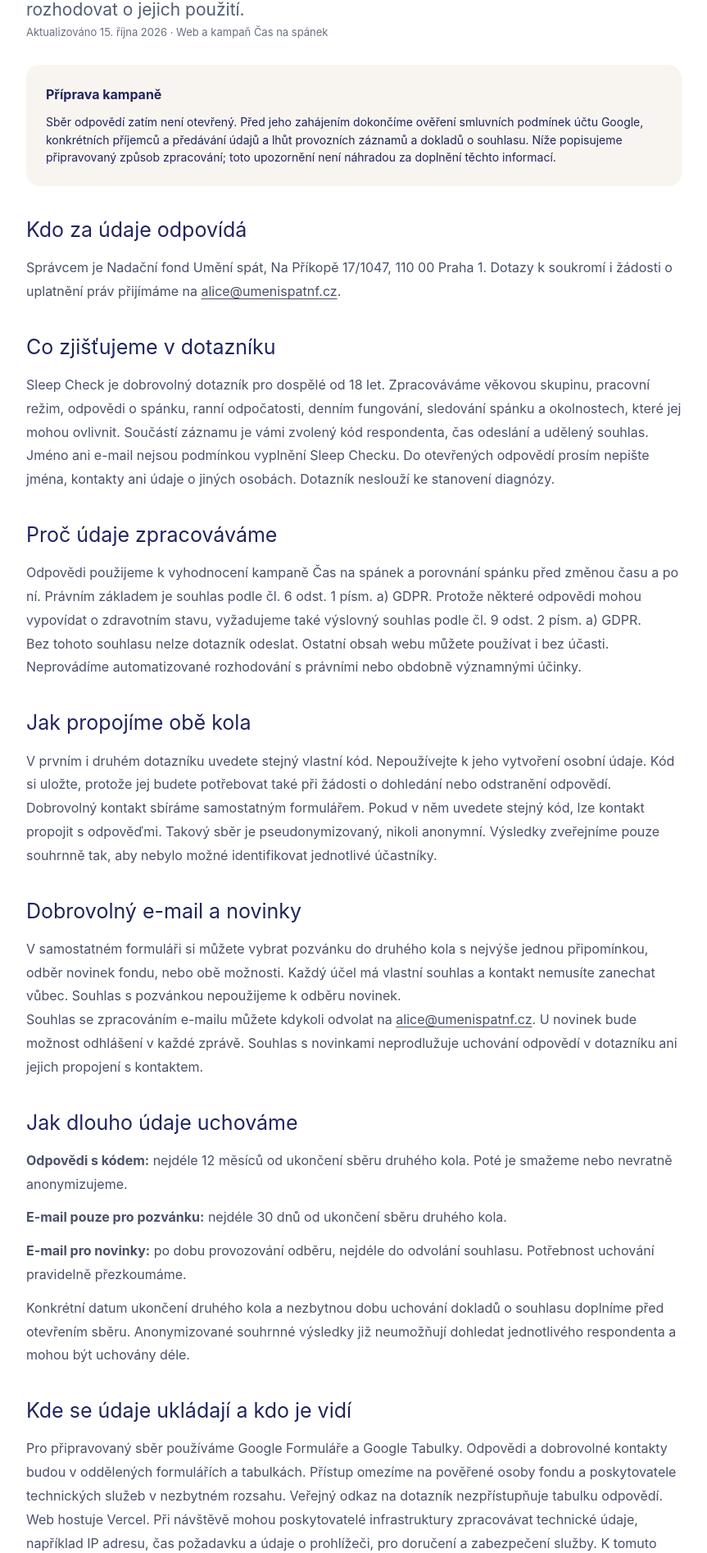
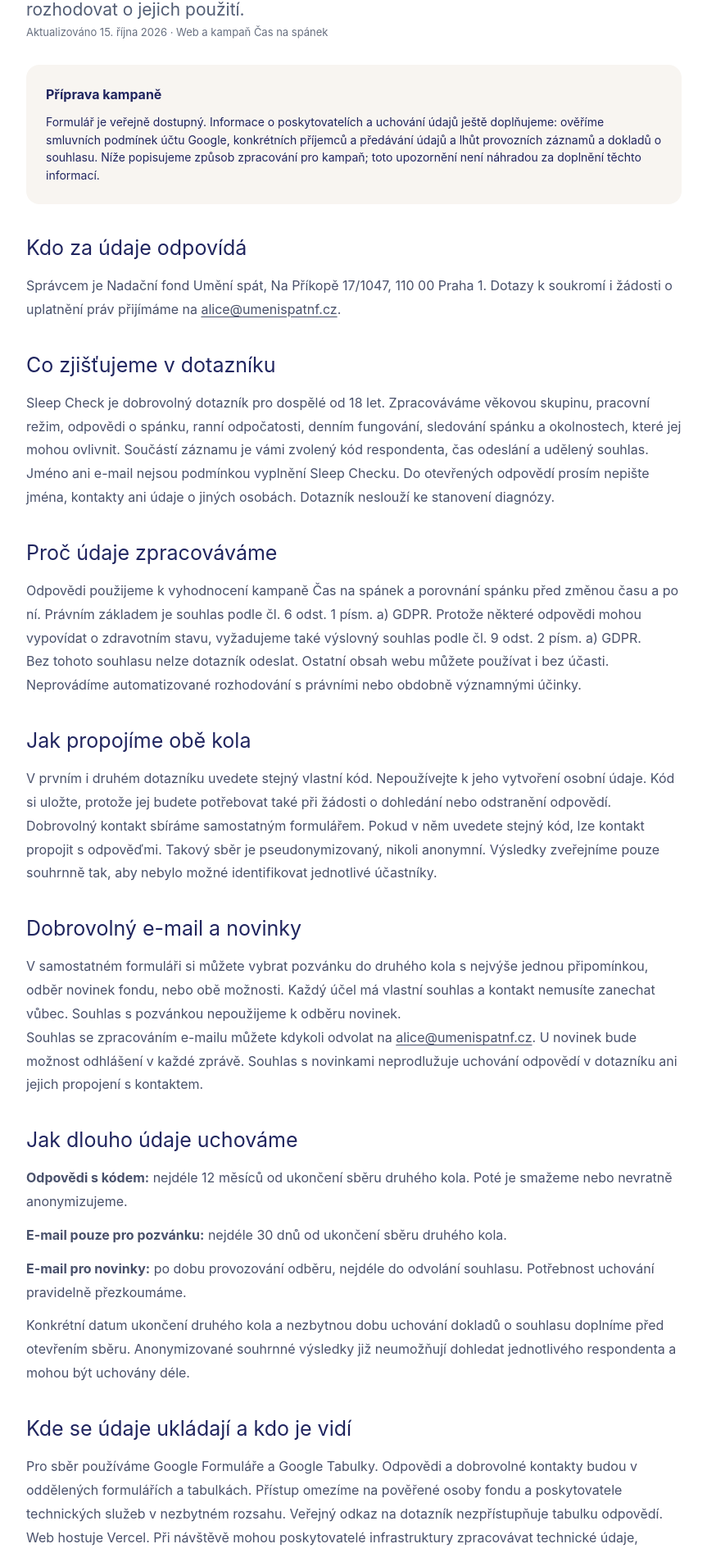
Before and after one commit to julizizala/umenispat, a Next.js app: page /ochrana-osobnich-udaju in a window 1280 px wide. Shown: the part 388-2282 px from the top of the page at 82% size, without its empty margins (208-1071 px from the left). Built offline with nearby package versions, Linux system fonts and the light colour scheme.

Commit message:
Update campaign for publicly accessible Google questionnaire

```diff
--- a/src/app/Kampancasnaspanek/google-sleep-check.tsx
+++ b/src/app/Kampancasnaspanek/google-sleep-check.tsx
@@ -7,7 +7,7 @@ export default function GoogleSleepCheck() {
     <p className="eyebrow">SLEEP CHECK · 1. KOLO</p>
     <h2>Chvilka pro váš spánek.</h2>
     <p>Dotazník a odpovědi spravuje Nadační fond Umění spát prostřednictvím Google Formulářů. Dobrovolný kontakt můžete zanechat v samostatném formuláři, na který se dostanete po dokončení dotazníku.</p>
-    <div className="sleep-instruction"><strong>Formulář zatím není zveřejněný.</strong> Před otevřením sběru dokončíme kontrolu dotazníku a informací o zpracování údajů. Do té doby může Google zobrazit oznámení, že formulář není dostupný.</div>
+
     <p>Pro obě kola použijte stejný vlastní kód podle pokynů ve formuláři a uložte si jej.</p>
     <p><Link href="/ochrana-osobnich-udaju" style={{ textDecoration: "underline", textUnderlineOffset: 4 }}>Jak zpracováváme vaše údaje</Link></p>
     <div className="sleep-google-load"><p>Dotazník se otevře v nové kartě, kde jej pohodlně vyplníte.</p><a href={formUrl} target="_blank" rel="noopener noreferrer" className="button sleep-primary">Vyplnit dotazník <span aria-hidden="true">↗</span></a></div>
--- a/src/app/Kampancasnaspanek/page.tsx
+++ b/src/app/Kampancasnaspanek/page.tsx
@@ -8,12 +8,11 @@ import "./sleep-check.css";
 export const metadata: Metadata = {
   title: "Čas na spánek · Sleep Check | Umění spát",
   description: "Krátké zastavení u vašeho spánku před změnou času.",
-  robots: { index: false, follow: false },
+  robots: { index: true, follow: true },
 };
 
 export default function CampaignPage() {
   return <main className="sleep-page">
-    <div className="sleep-preview">Dotazník připravujeme · Sběr odpovědí ještě není otevřený.</div>
     <header className="header sleep-header">
       <Link href="/" className="logo" aria-label="Umění spát – domů"><Image src="/images/logo.png" alt="Nadační fond Umění spát" width={260} height={93} priority /></Link>
       <Link className="sleep-back" href="/#aktuality">← Zpět na aktuality</Link>
--- a/src/app/ochrana-osobnich-udaju/page.tsx
+++ b/src/app/ochrana-osobnich-udaju/page.tsx
@@ -16,14 +16,14 @@ export default function PrivacyPage() {
       <p className="eyebrow">SOUKROMÍ A DŮVĚRA</p><h1>Jak zpracováváme vaše údaje</h1>
       <p className={styles.lead}>Chceme, abyste věděli, co nám sdělujete, proč údaje potřebujeme a jak můžete rozhodovat o jejich použití.</p>
       <p className={styles.date}>Aktualizováno 15. října 2026 · Web a kampaň Čas na spánek</p>
-      <aside className={styles.notice}><strong>Příprava kampaně</strong><p>Sběr odpovědí zatím není otevřený. Před jeho zahájením dokončíme ověření smluvních podmínek účtu Google, konkrétních příjemců a předávání údajů a lhůt provozních záznamů a dokladů o souhlasu. Níže popisujeme připravovaný způsob zpracování; toto upozornění není náhradou za doplnění těchto informací.</p></aside>
+      <aside className={styles.notice}><strong>Příprava kampaně</strong><p>Formulář je veřejně dostupný. Informace o poskytovatelích a uchování údajů ještě doplňujeme: ověříme smluvních podmínek účtu Google, konkrétních příjemců a předávání údajů a lhůt provozních záznamů a dokladů o souhlasu. Níže popisujeme způsob zpracování pro kampaň; toto upozornění není náhradou za doplnění těchto informací.</p></aside>
       <section><h2>Kdo za údaje odpovídá</h2><p>Správcem je Nadační fond Umění spát, Na Příkopě 17/1047, 110 00 Praha 1. Dotazy k soukromí i žádosti o uplatnění práv přijímáme na <a href="mailto:alice@umenispatnf.cz">alice@umenispatnf.cz</a>.</p></section>
       <section><h2>Co zjišťujeme v dotazníku</h2><p>Sleep Check je dobrovolný dotazník pro dospělé od 18 let. Zpracováváme věkovou skupinu, pracovní režim, odpovědi o spánku, ranní odpočatosti, denním fungování, sledování spánku a okolnostech, které jej mohou ovlivnit. Součástí záznamu je vámi zvolený kód respondenta, čas odeslání a udělený souhlas.</p><p>Jméno ani e-mail nejsou podmínkou vyplnění Sleep Checku. Do otevřených odpovědí prosím nepište jména, kontakty ani údaje o jiných osobách. Dotazník neslouží ke stanovení diagnózy.</p></section>
       <section><h2>Proč údaje zpracováváme</h2><p>Odpovědi použijeme k vyhodnocení kampaně Čas na spánek a porovnání spánku před změnou času a po ní. Právním základem je souhlas podle čl. 6 odst. 1 písm. a) GDPR. Protože některé odpovědi mohou vypovídat o zdravotním stavu, vyžadujeme také výslovný souhlas podle čl. 9 odst. 2 písm. a) GDPR.</p><p>Bez tohoto souhlasu nelze dotazník odeslat. Ostatní obsah webu můžete používat i bez účasti. Neprovádíme automatizované rozhodování s právními nebo obdobně významnými účinky.</p></section>
       <section><h2>Jak propojíme obě kola</h2><p>V prvním i druhém dotazníku uvedete stejný vlastní kód. Nepoužívejte k jeho vytvoření osobní údaje. Kód si uložte, protože jej budete potřebovat také při žádosti o dohledání nebo odstranění odpovědí.</p><p>Dobrovolný kontakt sbíráme samostatným formulářem. Pokud v něm uvedete stejný kód, lze kontakt propojit s odpověďmi. Takový sběr je pseudonymizovaný, nikoli anonymní. Výsledky zveřejníme pouze souhrnně tak, aby nebylo možné identifikovat jednotlivé účastníky.</p></section>
       <section><h2>Dobrovolný e-mail a novinky</h2><p>V samostatném formuláři si můžete vybrat pozvánku do druhého kola s nejvýše jednou připomínkou, odběr novinek fondu, nebo obě možnosti. Každý účel má vlastní souhlas a kontakt nemusíte zanechat vůbec. Souhlas s pozvánkou nepoužijeme k odběru novinek.</p><p>Souhlas se zpracováním e-mailu můžete kdykoli odvolat na <a href="mailto:alice@umenispatnf.cz">alice@umenispatnf.cz</a>. U novinek bude možnost odhlášení v každé zprávě. Souhlas s novinkami neprodlužuje uchování odpovědí v dotazníku ani jejich propojení s kontaktem.</p></section>
       <section><h2>Jak dlouho údaje uchováme</h2><ul><li><strong>Odpovědi s kódem:</strong> nejdéle 12 měsíců od ukončení sběru druhého kola. Poté je smažeme nebo nevratně anonymizujeme.</li><li><strong>E-mail pouze pro pozvánku:</strong> nejdéle 30 dnů od ukončení sběru druhého kola.</li><li><strong>E-mail pro novinky:</strong> po dobu provozování odběru, nejdéle do odvolání souhlasu. Potřebnost uchování pravidelně přezkoumáme.</li></ul><p>Konkrétní datum ukončení druhého kola a nezbytnou dobu uchování dokladů o souhlasu doplníme před otevřením sběru. Anonymizované souhrnné výsledky již neumožňují dohledat jednotlivého respondenta a mohou být uchovány déle.</p></section>
-      <section><h2>Kde se údaje ukládají a kdo je vidí</h2><p>Pro připravovaný sběr používáme Google Formuláře a Google Tabulky. Odpovědi a dobrovolné kontakty budou v oddělených formulářích a tabulkách. Přístup omezíme na pověřené osoby fondu a poskytovatele technických služeb v nezbytném rozsahu. Veřejný odkaz na dotazník nezpřístupňuje tabulku odpovědí.</p><p>Web hostuje Vercel. Při návštěvě mohou poskytovatelé infrastruktury zpracovávat technické údaje, například IP adresu, čas požadavku a údaje o prohlížeči, pro doručení a zabezpečení služby. K tomuto nezbytnému provoznímu zpracování se vztahuje oprávněný zájem na bezpečném a funkčním webu podle čl. 6 odst. 1 písm. f) GDPR.</p><p>Nelze předpokládat, že veškeré zpracování probíhá pouze v ČR nebo EU. Konkrétní smluvní subjekty, místo zpracování a záruky případných přenosů mimo EHP musí odpovídat skutečnému účtu a smlouvám; před sběrem je zde doplníme. Podmínky poskytovatelů: <a href="https://policies.google.com/privacy?hl=cs">ochrana soukromí Google</a> a <a href="https://vercel.com/legal/privacy-policy">ochrana soukromí Vercelu</a>.</p></section>
+      <section><h2>Kde se údaje ukládají a kdo je vidí</h2><p>Pro sběr používáme Google Formuláře a Google Tabulky. Odpovědi a dobrovolné kontakty budou v oddělených formulářích a tabulkách. Přístup omezíme na pověřené osoby fondu a poskytovatele technických služeb v nezbytném rozsahu. Veřejný odkaz na dotazník nezpřístupňuje tabulku odpovědí.</p><p>Web hostuje Vercel. Při návštěvě mohou poskytovatelé infrastruktury zpracovávat technické údaje, například IP adresu, čas požadavku a údaje o prohlížeči, pro doručení a zabezpečení služby. K tomuto nezbytnému provoznímu zpracování se vztahuje oprávněný zájem na bezpečném a funkčním webu podle čl. 6 odst. 1 písm. f) GDPR.</p><p>Nelze předpokládat, že veškeré zpracování probíhá pouze v ČR nebo EU. Konkrétní smluvní subjekty, místo zpracování a záruky případných přenosů mimo EHP musí odpovídat skutečnému účtu a smlouvám; před sběrem je zde doplníme. Podmínky poskytovatelů: <a href="https://policies.google.com/privacy?hl=cs">ochrana soukromí Google</a> a <a href="https://vercel.com/legal/privacy-policy">ochrana soukromí Vercelu</a>.</p></section>
       <section><h2>Odkaz na formulář a cookies</h2><p>Google Formulář není vložený do našeho webu. Otevře se až po kliknutí na odkaz v nové kartě přímo na stránkách Google. Samotná stránka kampaně tak formulář ani jeho cookies nenačítá.</p><p>Po přechodu na Google se na používání této služby vztahují její podmínky a nastavení soukromí. Otevření odkazu není souhlasem s odběrem novinek ani s odesláním odpovědí. Příslušné souhlasy udělujete přímo ve formulářích.</p></section>
       <section><h2>Jaká máte práva</h2><p>Za podmínek GDPR můžete požádat o přístup, opravu, výmaz, omezení zpracování a přenositelnost údajů. Proti zpracování založenému na oprávněném zájmu můžete vznést námitku; proti přímému marketingu kdykoli.</p><p>Souhlas můžete kdykoli odvolat. Odvolání neovlivní zákonnost předchozího zpracování. Pro dohledání odpovědí uveďte kód respondenta, pro odhlášení kontaktu příslušný e-mail. Pokud odpovědi nelze přiřadit, můžeme potřebovat dodatečné informace. Po nevratné anonymizaci již jednotlivé odpovědi dohledat nelze.</p><p>Na žádosti odpovídáme zpravidla do jednoho měsíce; případné zákonné prodloužení vám vysvětlíme. Máte právo podat stížnost u <a href="https://uoou.gov.cz">Úřadu pro ochranu osobních údajů</a>.</p></section>
       <Link className={`button ${styles.back}`} href="/Kampancasnaspanek">Zpět ke kampani Čas na spánek</Link>
```
